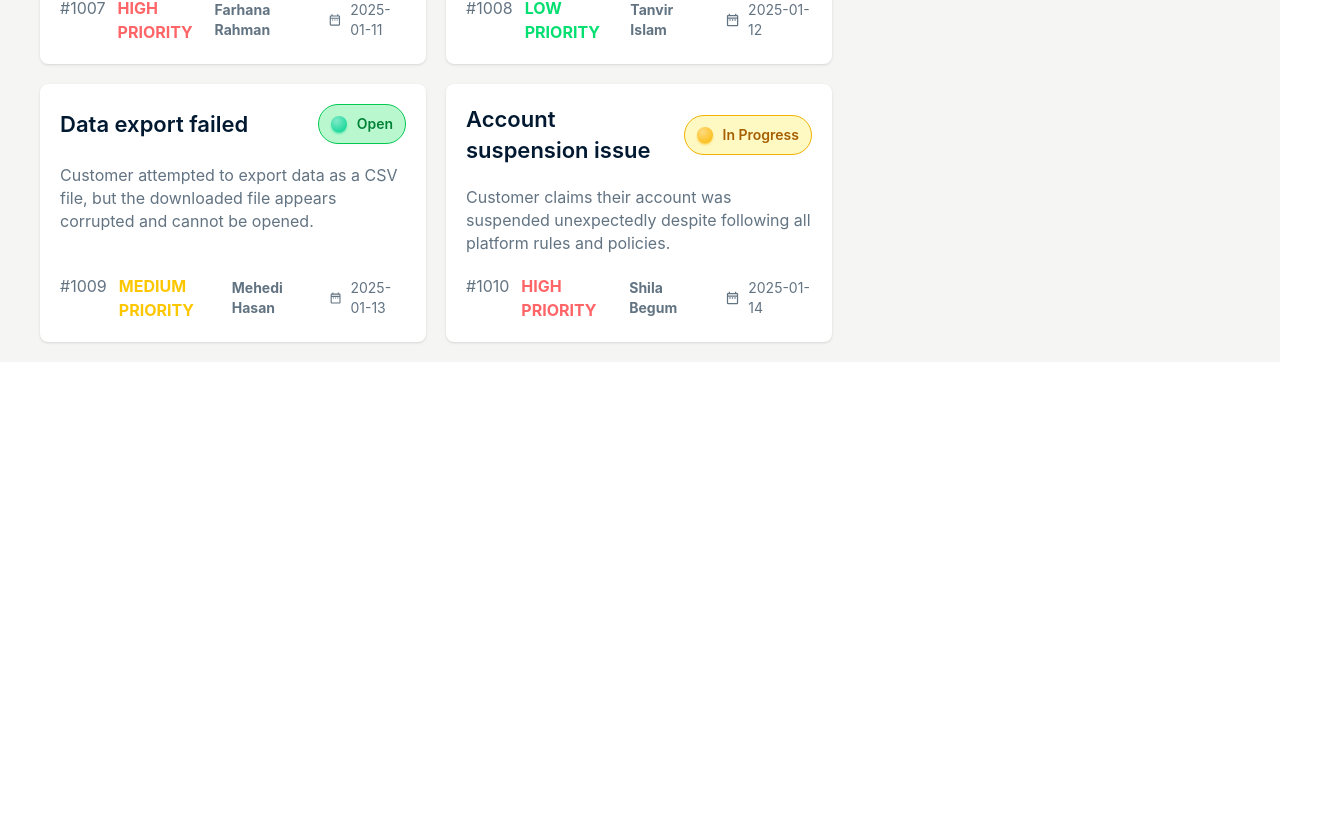
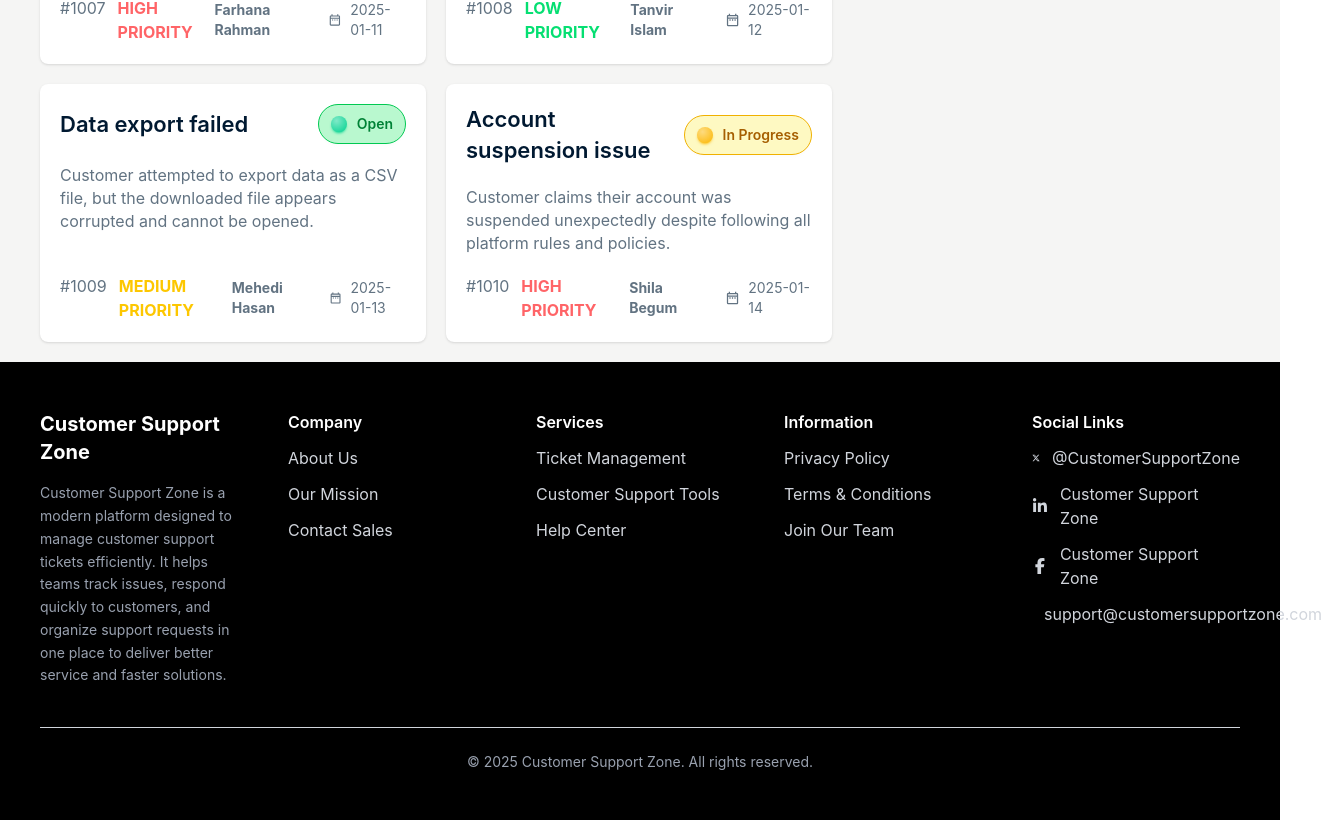
Before and after one commit to Tahanur21/customer-support-zone, a React (Vite) app: page / in a window 1280 px wide. Shown: the part 1547-2367 px from the top of the page, 1322 px wide, since content can reach past the window. Before the commit the page ends 1909 px from the top, so only its background shows below. Built offline with nearby package versions, Linux system fonts and the light colour scheme.

Commit message:
adding-toastify

```diff
--- a/package.json
+++ b/package.json
@@ -15,6 +15,7 @@
     "react": "^19.2.0",
     "react-dom": "^19.2.0",
     "react-icons": "^5.6.0",
+    "react-toastify": "^11.0.5",
     "tailwindcss": "^4.2.1"
   },
   "devDependencies": {
--- a/src/App.jsx
+++ b/src/App.jsx
@@ -4,7 +4,8 @@ import Header from "./components/Header/Header";
 import Bannars from "./components/Banners/Banners";
 import Cards from "./components/Cards/Cards";
 import Selects from "./components/Selects/Selects";
-
+import Footer from "./components/Footer/Footer";
+import { toast, ToastContainer } from "react-toastify";
 
 function App() {
   const [posts, setPost] = useState([]);
@@ -16,21 +17,41 @@ function App() {
       .then((res) => res.json())
       .then((data) => setPost(data));
   }, []);
-  const handleSelect = (item,id) =>{
+  const handleSelect = (item, id) => {
     const newItem = [...selects, item];
-    setSelects(newItem)
-    const removeSelect = posts.filter(post=> post.id !== id);
-    setPost(removeSelect)
-  }
-  const handleCompleteItem = (item,id)=>{
-    const newItemComplete = [...complete,item];
+    setSelects(newItem);
+    const removeSelect = posts.filter((post) => post.id !== id);
+    setPost(removeSelect);
+    toast.success("Ticket selected successfully!", {
+      position: "top-right",
+      autoClose: 2000,
+      hideProgressBar: false,
+      closeOnClick: false,
+      pauseOnHover: true,
+      draggable: true,
+      progress: undefined,
+      theme: "dark",
+    });
+  };
+  const handleCompleteItem = (item, id) => {
+    const newItemComplete = [...complete, item];
     setComplete(newItemComplete);
-    const removCompleteItem = selects.filter(select=>select.id !== id);
+    const removCompleteItem = selects.filter((select) => select.id !== id);
     setSelects(removCompleteItem);
-  }
-  const handleTickets = (items,id)=>{
-    setPost(posts)
-  }
+    toast.success("Task Completed!", {
+      position: "top-right",
+      autoClose: 2000,
+      hideProgressBar: false,
+      closeOnClick: false,
+      pauseOnHover: true,
+      draggable: true,
+      progress: undefined,
+      theme: "colored",
+    });
+  };
+  const handleTickets = (items, id) => {
+    setPost(posts);
+  };
   return (
     <>
       <div className="">
@@ -43,16 +64,10 @@ function App() {
         </div>
         <div className="bg-stone-100">
           <div className="max-w-8xl mx-auto px-10 py-5">
-          <Bannars
-          selects={selects}
-          complete={complete}
-          />
+            <Bannars selects={selects} complete={complete} />
             <div className="grid grid-cols-1 md:grid-cols-2 lg:grid-cols-3 gap-6">
               <div className="col-span-2 grid grid-cols-2">
-              <Cards
-               posts={posts}
-               handleSelect={handleSelect}
-               />
+                <Cards posts={posts} handleSelect={handleSelect} />
               </div>
               <div className="col-span-2 lg:col-span-1">
                 <Selects
@@ -64,6 +79,10 @@ function App() {
             </div>
           </div>
         </div>
+        <div>
+          <Footer />
+        </div>
+        <ToastContainer />
       </div>
     </>
   );
--- a/src/components/Footer/Footer.jsx
+++ b/src/components/Footer/Footer.jsx
@@ -1,22 +1,73 @@
-<footer className="footer sm:footer-horizontal bg-neutral text-neutral-content p-10">
-  <nav>
-    <h6 className="footer-title">Services</h6>
-    <a className="link link-hover">Branding</a>
-    <a className="link link-hover">Design</a>
-    <a className="link link-hover">Marketing</a>
-    <a className="link link-hover">Advertisement</a>
-  </nav>
-  <nav>
-    <h6 className="footer-title">Company</h6>
-    <a className="link link-hover">About us</a>
-    <a className="link link-hover">Contact</a>
-    <a className="link link-hover">Jobs</a>
-    <a className="link link-hover">Press kit</a>
-  </nav>
-  <nav>
-    <h6 className="footer-title">Legal</h6>
-    <a className="link link-hover">Terms of use</a>
-    <a className="link link-hover">Privacy policy</a>
-    <a className="link link-hover">Cookie policy</a>
-  </nav>
-</footer>
+import { FaXTwitter, FaLinkedinIn, FaFacebookF } from "react-icons/fa6";
+import { MdEmail } from "react-icons/md";
+
+const Footer = () => {
+  return (
+    <footer className="bg-black text-gray-300 px-10 py-12">
+      <div className="max-w-7xl mx-auto grid grid-cols-1 md:grid-cols-5 gap-10 border-b pb-10">
+
+        <div className="space-y-4">
+          <h2 className="text-xl font-bold text-white">Customer Support Zone</h2>
+          <p className="text-sm leading-relaxed text-gray-400">
+            Customer Support Zone is a modern platform designed to manage customer
+            support tickets efficiently. It helps teams track issues, respond quickly
+            to customers, and organize support requests in one place to deliver better
+            service and faster solutions.
+          </p>
+        </div>
+
+        <div className="space-y-3">
+          <h6 className="text-white font-semibold">Company</h6>
+          <a className="block hover:text-white">About Us</a>
+          <a className="block hover:text-white">Our Mission</a>
+          <a className="block hover:text-white">Contact Sales</a>
+        </div>
+
+        <div className="space-y-3">
+          <h6 className="text-white font-semibold">Services</h6>
+          <a className="block hover:text-white">Ticket Management</a>
+          <a className="block hover:text-white">Customer Support Tools</a>
+          <a className="block hover:text-white">Help Center</a>
+        </div>
+
+        <div className="space-y-3">
+          <h6 className="text-white font-semibold">Information</h6>
+          <a className="block hover:text-white">Privacy Policy</a>
+          <a className="block hover:text-white">Terms & Conditions</a>
+          <a className="block hover:text-white">Join Our Team</a>
+        </div>
+
+        <div className="space-y-3">
+          <h6 className="text-white font-semibold">Social Links</h6>
+
+          <div className="flex items-center gap-3">
+            <FaXTwitter />
+            <span>@CustomerSupportZone</span>
+          </div>
+
+          <div className="flex items-center gap-3">
+            <FaLinkedinIn />
+            <span>Customer Support Zone</span>
+          </div>
+
+          <div className="flex items-center gap-3">
+            <FaFacebookF />
+            <span>Customer Support Zone</span>
+          </div>
+
+          <div className="flex items-center gap-3">
+            <MdEmail />
+            <span>support@customersupportzone.com</span>
+          </div>
+        </div>
+
+      </div>
+
+      <div className="text-center text-sm text-gray-400 pt-6">
+        © 2025 Customer Support Zone. All rights reserved.
+      </div>
+    </footer>
+  );
+};
+
+export default Footer;
--- a/src/components/Header/Header.jsx
+++ b/src/components/Header/Header.jsx
@@ -1,7 +1,7 @@
 const Header = ({handleTickets,posts}) => {
   return (
     <div className="flex justify-between items-center ">
-      <h1 className="font-bold text-3xl cursor-pointer">Customer Zone</h1>
+      <h1 className="font-bold text-3xl cursor-pointer">Customer Support</h1>
       <div className="hidden lg:inline-block">
         <ul className="flex items-center gap-6 text-xl font-light">
           <li className="cursor-pointer hover:text-gray-400">Home</li>
```
Also changed, not shown: 1 other file (tests, documents, lock files or other folders). Lines whose indentation alone changed are shown as unchanged.
